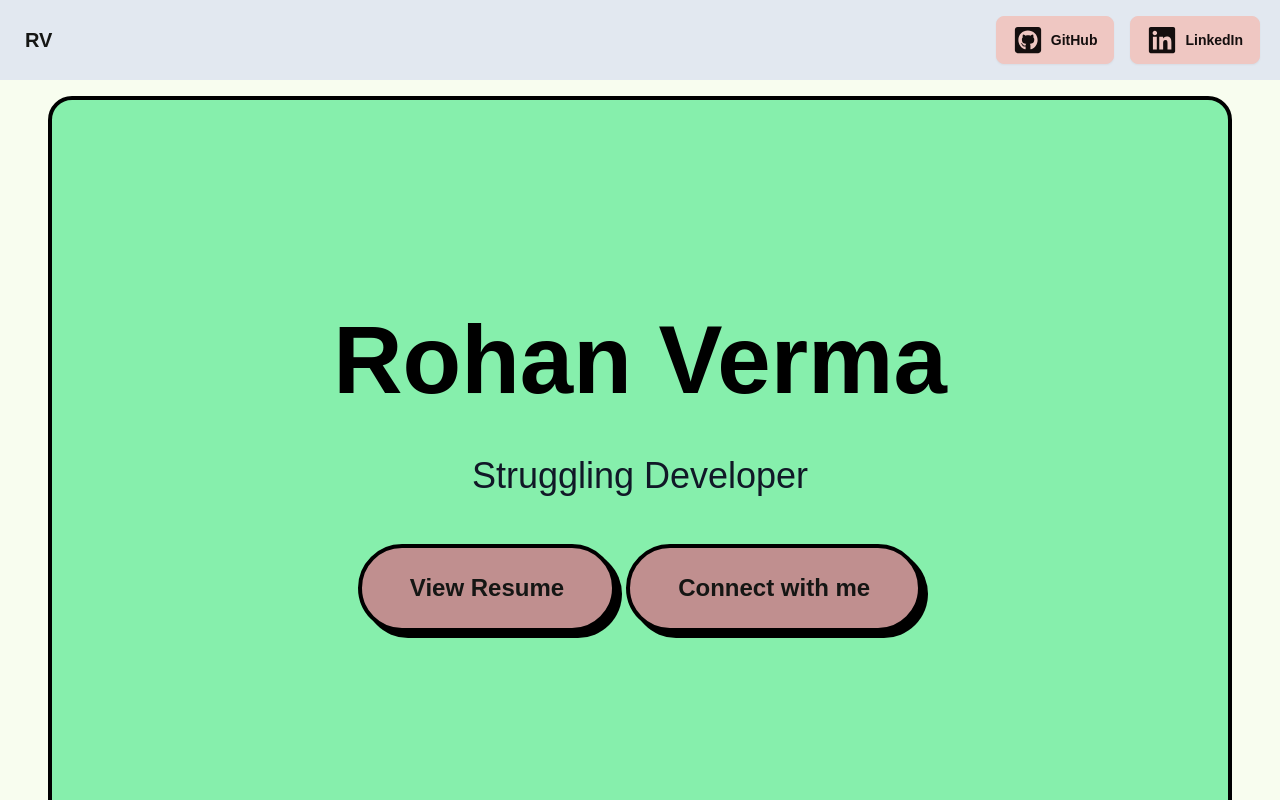
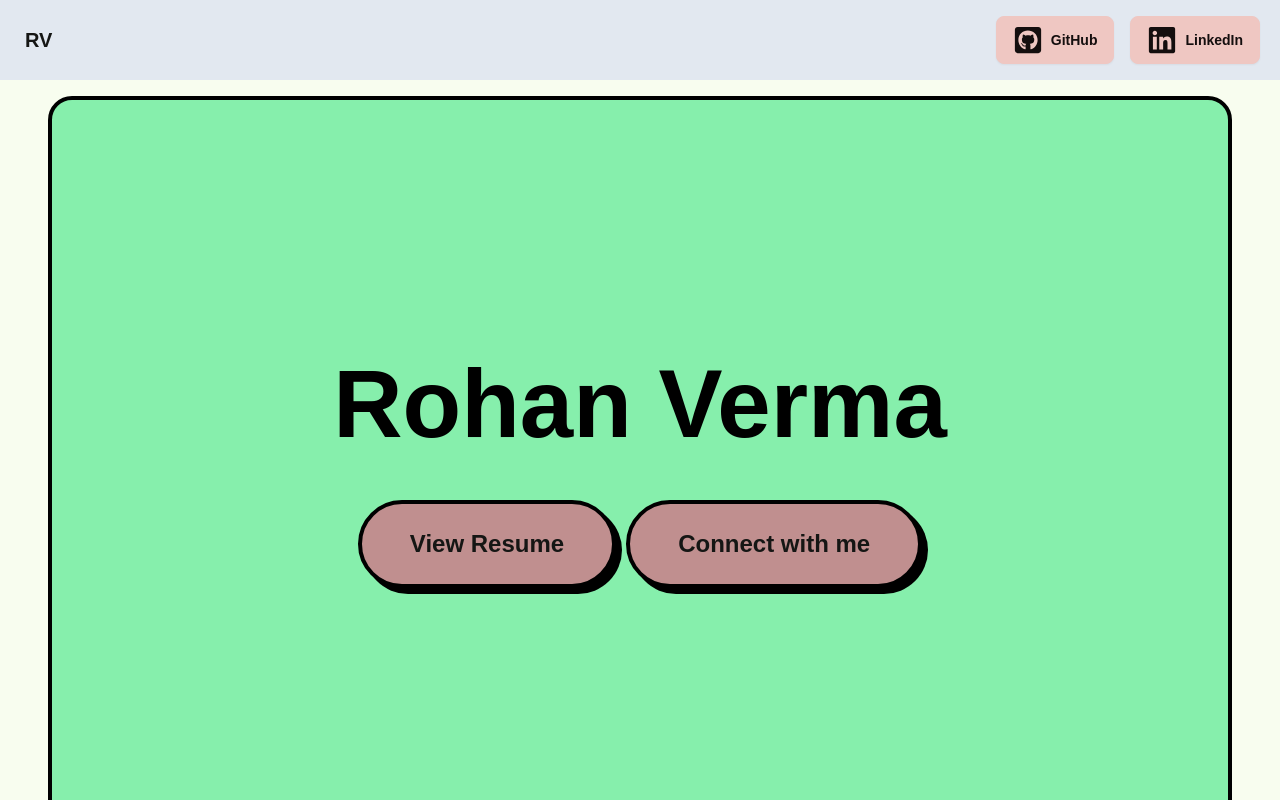
Before and after one commit to MODSetter/neubrutalism_portfolio, a Next.js app: page / in a window 1280 px wide. Shown: the top 800 px of the page. Built offline with nearby package versions, Linux system fonts and the light colour scheme; a web font is replaced by a local one.

Commit message:
Demo Changes

```diff
--- a/components/Card.tsx
+++ b/components/Card.tsx
@@ -36,7 +36,7 @@ const Card = ({
               <b>Technology Used : </b> {techused}
             </p>
             <Link href={link} className="btn btn-error mt-2">
-              Read More
+              CheckOut This Project
             </Link>
           </div>
         </article>
--- a/components/Resconnect.tsx
+++ b/components/Resconnect.tsx
@@ -20,13 +20,6 @@ const Resconnect = () => {
                 Rohan Verma
               </span>
             </h2>{" "}
-            <p
-              className="text-gray-900 mt-4 sm:mt-8 md:mt-12 text-lg sm:text-2xl xl:text-4xl aos-init aos-animate"
-              data-aos="fade-up"
-              data-aos-duration="600"
-            >
-              Struggling Developer
-            </p>
           </div>{" "}
           <div className="w-full flex flex-col sm:flex-row sm:justify-center gap-2.5 my-8 md:my-12">
             <Link
```
